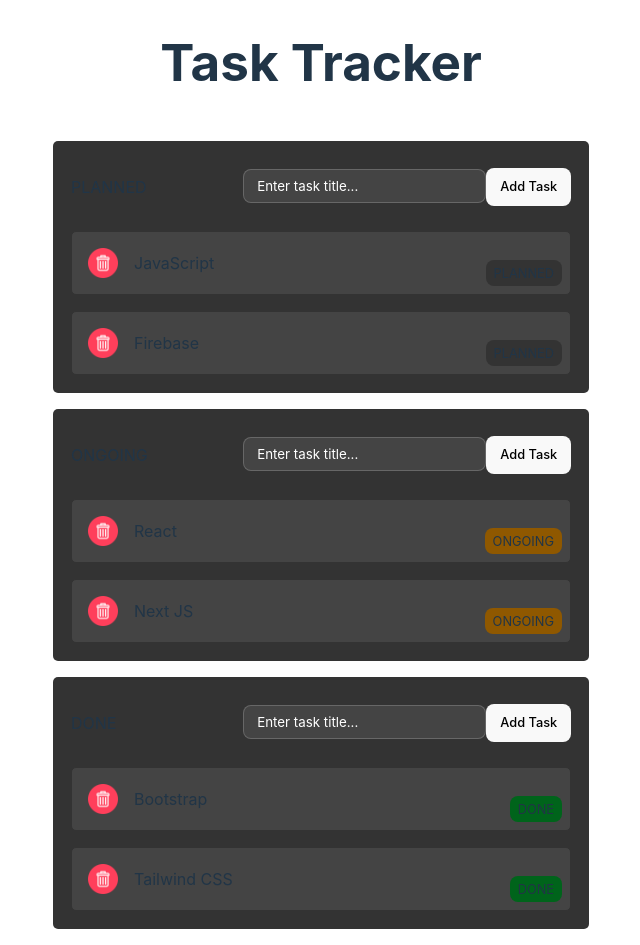
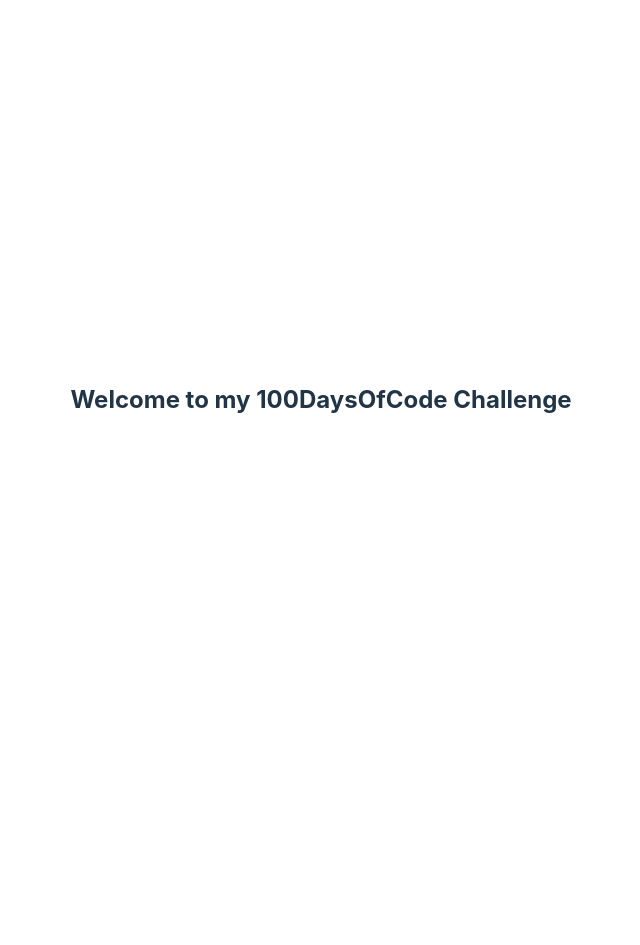
Before and after one commit to moazamdev/100DaysOfCode, a React (Vite) app: page / in a window 1280 px wide. Shown: the whole page, without its empty margins (319-959 px from the left). After the commit the page ends 800 px from the top, so only its background shows below. Built offline with nearby package versions, Linux system fonts and the light colour scheme.

Commit message:
changed name of component

```diff
--- a/src/App.jsx
+++ b/src/App.jsx
@@ -39,7 +39,7 @@
 	return (
 		<>
 			{/* Day 25 */}
-			{/* <BrowserRouter>
+			<BrowserRouter>
 				<Routes>
 					<Route path="/">
 						<Route
@@ -51,8 +51,8 @@
 						<Route path="task-tracker" element={<TaskTracker />} />
 					</Route>
 				</Routes>
-			</BrowserRouter> */}
-			<TaskTracker />
+			</BrowserRouter>
+			{/* <TaskTracker /> */}
 
 			{/* Day 24 */}
 			{/* <CourseForm />
--- a/src/components/day25/Column.jsx
+++ b/src/components/day25/Column.jsx
@@ -4,7 +4,7 @@
 import classNames from "classnames";
 import "./column.css";
 
-const Column = ({ state }) => {
+const MyColumn = ({ state }) => {
 	const [currentTask, setCurrentTask] = useState("");
 	const [drop, setDrop] = useState(false);
 
@@ -94,4 +94,4 @@
 	);
 };
 
-export default Column;
+export default MyColumn;
--- a/src/components/day25/TaskTracker.jsx
+++ b/src/components/day25/TaskTracker.jsx
@@ -1,4 +1,4 @@
-import Column from "./column";
+import MyColumn from "./column";
 
 const TaskTracker = () => {
 	return (
@@ -6,9 +6,9 @@
 			<div style={{ display: "flex", justifyContent: "center" }}>
 				<h1>Task Tracker</h1>
 			</div>
-			<Column state={"PLANNED"} />
-			<Column state={"ONGOING"} />
-			<Column state={"DONE"} />
+			<MyColumn state={"PLANNED"} />
+			<MyColumn state={"ONGOING"} />
+			<MyColumn state={"DONE"} />
 		</>
 	);
 };
```
